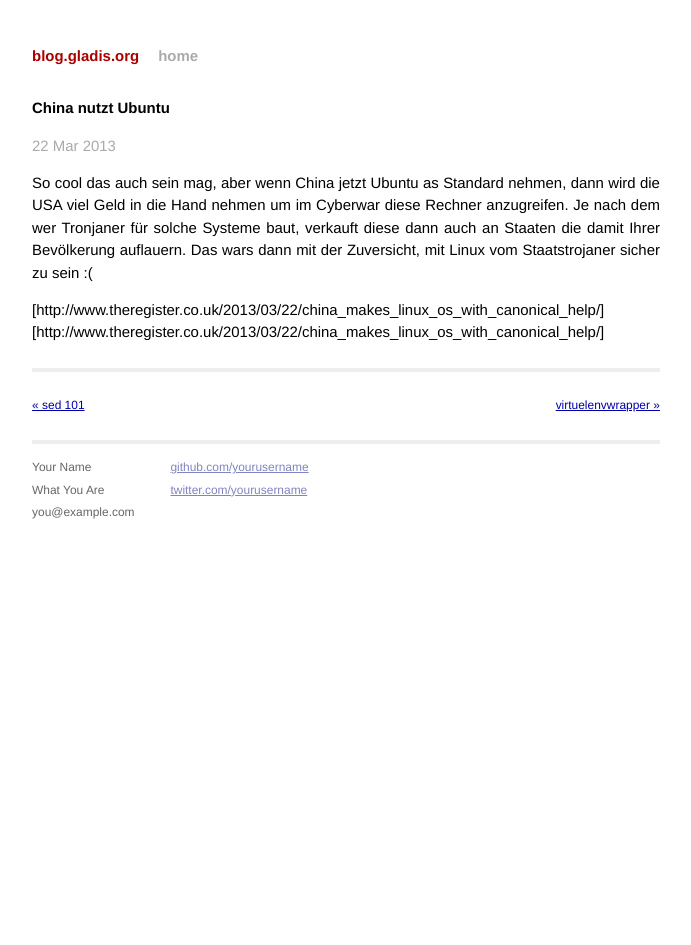
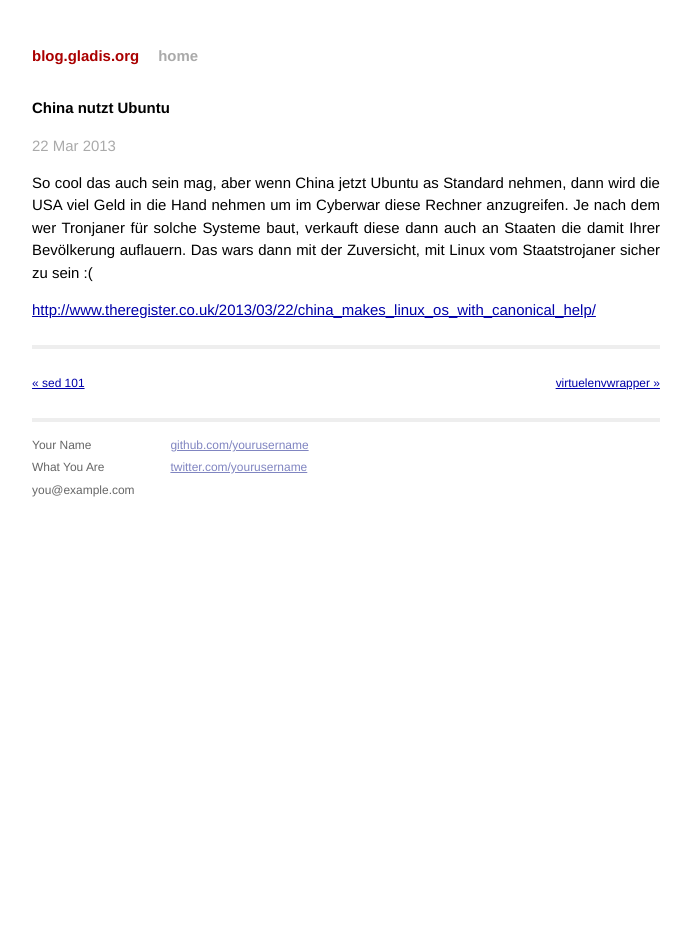
Before and after one commit to hwmrocker/blog, a Jekyll site: the page built from _posts/2013-03-22-china-nutzt-ubuntu.md, in a window 1280 px wide. Shown: the whole page, without its empty margins (294-985 px from the left). Built offline with Jekyll 4.4.1, drawn with Linux system fonts in a browser that asks for light colours; Markdown is read by kramdown in place of the engine named in the settings.

Commit message:
fixed broken link

```diff
--- a/_posts/2013-03-22-china-nutzt-ubuntu.md
+++ b/_posts/2013-03-22-china-nutzt-ubuntu.md
@@ -11,4 +11,4 @@
 
 So cool das auch sein mag, aber wenn China jetzt Ubuntu as Standard nehmen, dann wird die USA viel Geld in die Hand nehmen um im Cyberwar diese Rechner anzugreifen. Je nach dem wer Tronjaner für solche Systeme baut, verkauft diese dann auch an Staaten die damit Ihrer Bevölkerung auflauern. Das wars dann mit der Zuversicht, mit Linux vom Staatstrojaner sicher zu sein :(
 
-[http://www.theregister.co.uk/2013/03/22/china_makes_linux_os_with_canonical_help/][http://www.theregister.co.uk/2013/03/22/china_makes_linux_os_with_canonical_help/]
+[http://www.theregister.co.uk/2013/03/22/china_makes_linux_os_with_canonical_help/](http://www.theregister.co.uk/2013/03/22/china_makes_linux_os_with_canonical_help/)
```
